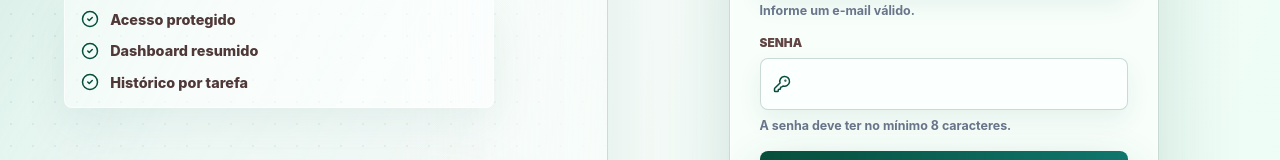
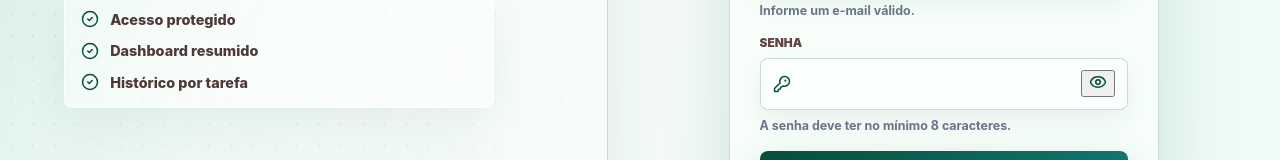
Before and after one commit to UarliBS/taskdash-brasil-software, a Next.js app: page /login in a window 1280 px wide. Shown: the part 393-553 px from the top of the page. Built offline with nearby package versions, Linux system fonts and the light colour scheme.

Commit message:
Add password visibility toggle to authentication form

```diff
--- a/src/components/auth-panel.tsx
+++ b/src/components/auth-panel.tsx
@@ -5,6 +5,8 @@ import { useRouter } from "next/navigation";
 import {
   ArrowRight,
   CheckCircle2,
+  Eye,
+  EyeOff,
   KeyRound,
   Mail,
   ShieldCheck,
@@ -20,6 +22,7 @@ export function AuthPanel({ mode }: AuthPanelProps) {
   const router = useRouter();
   const [error, setError] = useState("");
   const [loading, setLoading] = useState(false);
+  const [showPassword, setShowPassword] = useState(false);
   const isRegister = mode === "register";
 
   async function handleSubmit(event: FormEvent<HTMLFormElement>) {
@@ -142,11 +145,20 @@ export function AuthPanel({ mode }: AuthPanelProps) {
                 <KeyRound size={18} />
                 <input
                   name="password"
-                  type="password"
+                  type={showPassword ? "text" : "password"}
                   autoComplete={isRegister ? "new-password" : "current-password"}
                   minLength={8}
                   required
                 />
+                <button
+                  className="password-toggle"
+                  type="button"
+                  onClick={() => setShowPassword((current) => !current)}
+                  aria-label={showPassword ? "Ocultar senha" : "Mostrar senha"}
+                  title={showPassword ? "Ocultar senha" : "Mostrar senha"}
+                >
+                  {showPassword ? <EyeOff size={18} /> : <Eye size={18} />}
+                </button>
               </span>
               <span className="field-hint">
                 A senha deve ter no mínimo 8 caracteres.
```
